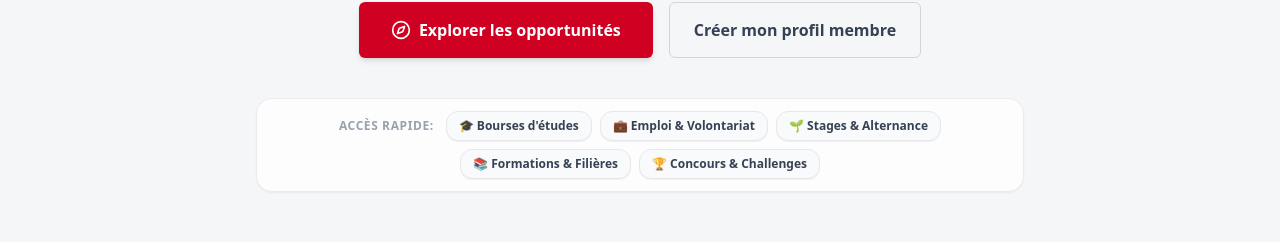
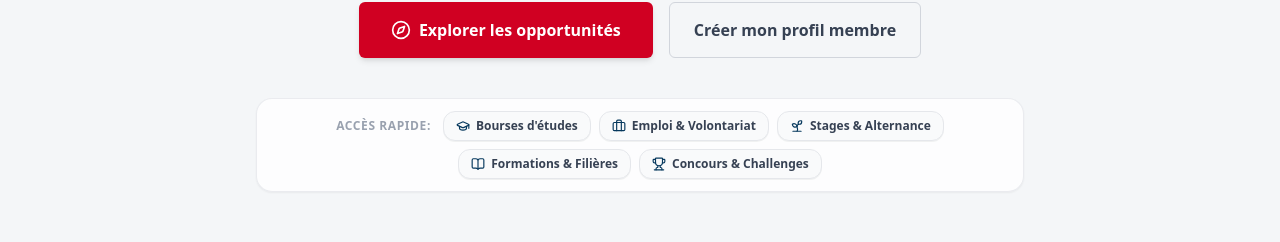
Before and after one commit to remyagaguy-lab/youthlinkia, a Next.js app: page / in a window 1280 px wide. Shown: the part 467-709 px from the top of the page. Built offline with nearby package versions, Linux system fonts and the light colour scheme; no server answers; the database is empty.

Commit message:
style: suppression de tous les emojis textuels et remplacement par des icones SVG vectorielles Lucide React

```diff
--- a/app/(public)/opportunites/OpportunitesFeedClient.tsx
+++ b/app/(public)/opportunites/OpportunitesFeedClient.tsx
@@ -2,7 +2,7 @@
 
 import React, { useState, useTransition, useEffect } from 'react'
 import { OpportuniteCard } from '@/components/ui/OpportuniteCard'
-import { Search, SlidersHorizontal, Loader2, RefreshCw, Filter, Sparkles, X, Check, Globe, GraduationCap, Calendar, MapPin } from 'lucide-react'
+import { Search, SlidersHorizontal, Loader2, RefreshCw, Filter, Sparkles, X, Check, Globe, GraduationCap, Calendar, Clock, Briefcase, Sprout, BookOpen, Trophy } from 'lucide-react'
 import { createClient } from '@/lib/supabase/client'
 import { Button } from '@/components/ui/Button'
 
@@ -47,23 +47,23 @@ export function OpportunitesFeedClient({
   const [isFiltering, startFiltering] = useTransition()
 
   const typesList = [
-    { label: "Toutes les catégories", value: "", icon: "✨" },
-    { label: "Bourses d'études", value: "bourse", icon: "🎓" },
-    { label: "Emplois & Volontariat", value: "emploi", icon: "💼" },
-    { label: "Stages & Alternance", value: "stage", icon: "🌱" },
-    { label: "Formations & Filières", value: "formation", icon: "📚" },
-    { label: "Concours & Challenges", value: "concours", icon: "🏆" },
+    { label: "Toutes les catégories", value: "", icon: Sparkles },
+    { label: "Bourses d'études", value: "bourse", icon: GraduationCap },
+    { label: "Emplois & Volontariat", value: "emploi", icon: Briefcase },
+    { label: "Stages & Alternance", value: "stage", icon: Sprout },
+    { label: "Formations & Filières", value: "formation", icon: BookOpen },
+    { label: "Concours & Challenges", value: "concours", icon: Trophy },
   ]
 
   const paysList = [
     { label: "Tous les pays", value: "" },
-    { label: "Togo 🇹🇬", value: "TG" },
-    { label: "Bénin 🇧🇯", value: "BJ" },
-    { label: "Côte d'Ivoire 🇨🇮", value: "CI" },
-    { label: "Sénégal 🇸🇳", value: "SN" },
-    { label: "France 🇫🇷", value: "FR" },
-    { label: "Canada 🇨🇦", value: "CA" },
-    { label: "International 🌍", value: "INT" },
+    { label: "Togo", value: "TG" },
+    { label: "Bénin", value: "BJ" },
+    { label: "Côte d'Ivoire", value: "CI" },
+    { label: "Sénégal", value: "SN" },
+    { label: "France", value: "FR" },
+    { label: "Canada", value: "CA" },
+    { label: "International", value: "INT" },
   ]
 
   const niveauxList = [
@@ -209,7 +209,9 @@ export function OpportunitesFeedClient({
 
         {/* Quick Horizontal Type Pills on Mobile */}
         <div className="flex items-center gap-2 overflow-x-auto pb-2 scrollbar-none">
-          {typesList.map((t) => (
+          {typesList.map((t) => {
+            const IconComp = t.icon
+            return (
               <button
                 key={t.value}
                 onClick={() => {
@@ -217,15 +219,17 @@ export function OpportunitesFeedClient({
                   setSelectedType(val)
                   handleFilterChange(query, val, selectedPays, selectedNiveau, onlyUrgent)
                 }}
-              className={`px-3 py-1.5 rounded-full text-xs font-semibold whitespace-nowrap transition-all border ${
+                className={`px-3 py-1.5 rounded-full text-xs font-semibold whitespace-nowrap transition-all border flex items-center gap-1.5 ${
                   selectedType === t.value
                     ? "bg-[var(--color-primary)] text-white border-[var(--color-primary)] shadow-xs"
                     : "bg-white text-gray-700 border-gray-200"
                 }`}
               >
-              {t.icon} {t.label}
+                <IconComp className="w-3.5 h-3.5" />
+                <span>{t.label}</span>
               </button>
-          ))}
+            )
+          })}
         </div>
       </div>
 
@@ -288,7 +292,7 @@ export function OpportunitesFeedClient({
               )}
               {onlyUrgent && (
                 <span className="px-2.5 py-1 rounded-md bg-white border border-primary-200 text-primary-800 font-semibold flex items-center gap-1">
-                  ⏱️ Clôture sous 15j
+                  <Clock className="w-3.5 h-3.5 text-[var(--color-cta)]" /> Clôture sous 15j
                   <X className="w-3 h-3 cursor-pointer hover:text-red-500" onClick={() => { setOnlyUrgent(false); handleFilterChange(query, selectedType, selectedPays, selectedNiveau, false); }} />
                 </span>
               )}
@@ -307,7 +311,7 @@ export function OpportunitesFeedClient({
             </div>
           ) : (
             <div className="bg-white rounded-2xl border border-gray-200 p-12 text-center space-y-4">
-              <div className="text-4xl">🔎</div>
+              <Search className="w-12 h-12 text-gray-300 mx-auto" />
               <h3 className="text-lg font-bold text-gray-900">Aucune opportunité ne correspond à ces critères</h3>
               <p className="text-sm text-gray-500 max-w-md mx-auto">
                 Modifiez vos filtres ou effectuez une nouvelle recherche.
@@ -380,6 +384,7 @@ export function OpportunitesFeedClient({
               <div className="space-y-1.5">
                 {typesList.map((t) => {
                   const isChecked = selectedType === t.value
+                  const IconComp = t.icon
                   return (
                     <button
                       key={t.value}
@@ -394,7 +399,7 @@ export function OpportunitesFeedClient({
                       }`}
                     >
                       <span className="flex items-center gap-2">
-                        <span>{t.icon}</span>
+                        <IconComp className="w-4 h-4 text-[var(--color-primary)]" />
                         <span>{t.label}</span>
                       </span>
                       {isChecked && <Check className="w-4 h-4 text-[var(--color-primary)]" />}
@@ -517,6 +522,7 @@ export function OpportunitesFeedClient({
                 <div className="grid grid-cols-2 gap-2">
                   {typesList.map((t) => {
                     const isChecked = selectedType === t.value
+                    const IconComp = t.icon
                     return (
                       <button
                         key={t.value}
@@ -527,8 +533,11 @@ export function OpportunitesFeedClient({
                             : "bg-gray-50 border-gray-200 text-gray-700"
                         }`}
                       >
-                        <span className="truncate">{t.icon} {t.label}</span>
-                        {isChecked && <Check className="w-3.5 h-3.5 shrink-0" />}
+                        <span className="truncate flex items-center gap-1.5">
+                          <IconComp className="w-4 h-4 text-[var(--color-primary)]" />
+                          <span>{t.label}</span>
+                        </span>
+                        {isChecked && <Check className="w-3.5 h-3.5 shrink-0 text-[var(--color-primary)]" />}
                       </button>
                     )
                   })}
--- a/app/page.tsx
+++ b/app/page.tsx
@@ -6,7 +6,7 @@ import { BottomNavigation } from "@/components/ui/BottomNavigation";
 import { OpportuniteCard } from "@/components/ui/OpportuniteCard";
 import { createClient } from "@/lib/supabase/server";
 import Link from "next/link";
-import { ArrowRight, Compass, Building2, Briefcase, Lightbulb, Users, CheckCircle2, Rocket, GraduationCap } from "lucide-react";
+import { ArrowRight, Compass, Building2, Briefcase, Lightbulb, Users, CheckCircle2, Rocket, GraduationCap, Sprout, BookOpen, Trophy } from "lucide-react";
 
 export default async function Home() {
   const supabase = await createClient();
@@ -87,20 +87,24 @@ export default async function Home() {
             <div className="p-3 bg-white/80 backdrop-blur-xs rounded-2xl border border-gray-200/80 shadow-xs flex flex-wrap justify-center items-center gap-2">
               <span className="text-xs font-bold text-gray-400 uppercase tracking-wider mr-1 hidden sm:inline">Accès rapide:</span>
               {[
-                { label: "🎓 Bourses d'études", type: "bourse" },
-                { label: "💼 Emploi & Volontariat", type: "emploi" },
-                { label: "🌱 Stages & Alternance", type: "stage" },
-                { label: "📚 Formations & Filières", type: "formation" },
-                { label: "🏆 Concours & Challenges", type: "concours" }
-              ].map((cat) => (
-                <Link
-                  key={cat.type}
-                  href={`/opportunites?type=${cat.type}`}
-                  className="px-3 py-1.5 rounded-xl bg-gray-50 border border-gray-200 text-xs font-semibold text-gray-700 hover:bg-[var(--color-primary)] hover:text-white hover:border-[var(--color-primary)] transition-all shadow-2xs"
-                >
-                  {cat.label}
-                </Link>
-              ))}
+                { label: "Bourses d'études", type: "bourse", icon: GraduationCap },
+                { label: "Emploi & Volontariat", type: "emploi", icon: Briefcase },
+                { label: "Stages & Alternance", type: "stage", icon: Sprout },
+                { label: "Formations & Filières", type: "formation", icon: BookOpen },
+                { label: "Concours & Challenges", type: "concours", icon: Trophy }
+              ].map((cat) => {
+                const IconComponent = cat.icon;
+                return (
+                  <Link
+                    key={cat.type}
+                    href={`/opportunites?type=${cat.type}`}
+                    className="px-3 py-1.5 rounded-xl bg-gray-50 border border-gray-200 text-xs font-semibold text-gray-700 hover:bg-[var(--color-primary)] hover:text-white hover:border-[var(--color-primary)] transition-all shadow-2xs flex items-center gap-1.5"
+                  >
+                    <IconComponent className="w-3.5 h-3.5 text-[var(--color-primary)] group-hover:text-white" />
+                    <span>{cat.label}</span>
+                  </Link>
+                );
+              })}
             </div>
           </div>
         </section>
```
Also changed, not shown: .agents/AGENTS.md. Lines whose indentation alone changed are shown as unchanged.
